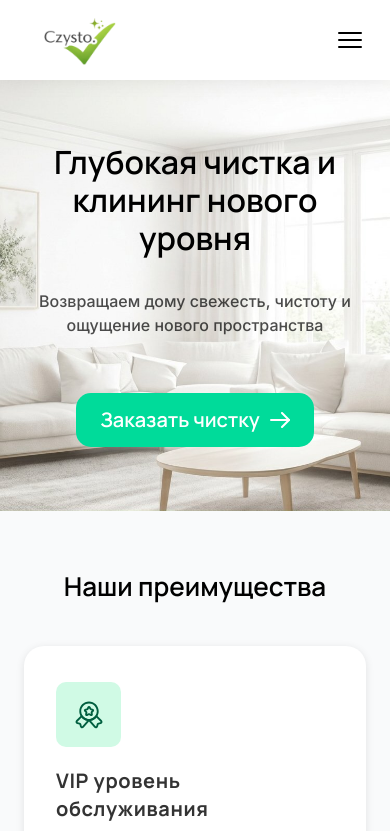
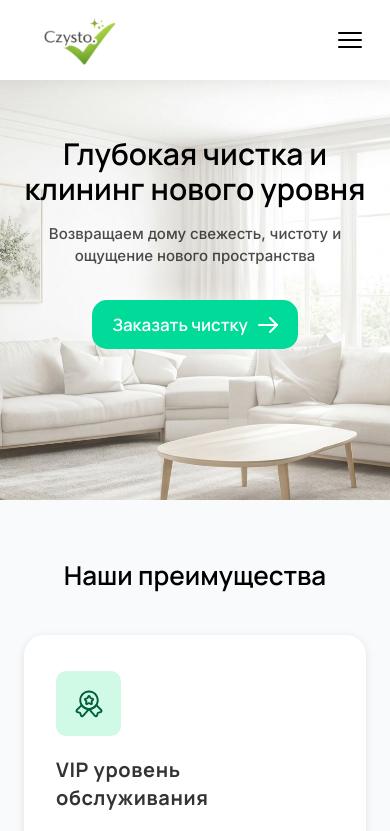
Before and after one commit to Atue3038/czysto-cleaner, a Next.js app: page / in a window 390 px wide. Shown: the top 831 px of the page. Built offline with nearby package versions, Linux system fonts and the light colour scheme.

Commit message:
Full edition

```diff
--- a/app/page.tsx
+++ b/app/page.tsx
@@ -8,7 +8,6 @@ import {
   Prices,
   Packages,
   Additional,
-  Equipment,
   Guarantees,
   CTA,
   Footer,
@@ -27,7 +26,6 @@ export default function Home() {
         <Packages />
         <Additional />
         <EquipmentShowcase />
-        <Equipment />
         <Guarantees />
         <CTA />
       </main>
--- a/components/EquipmentShowcase.tsx
+++ b/components/EquipmentShowcase.tsx
@@ -2,6 +2,9 @@
 import React, { useState, useRef } from "react";
 import { useLang } from "@/lib/LanguageContext";
 import { t } from "@/lib/translations";
+import { IconFlash, IconDrop, IconWind, IconShield2 } from "@/components/Icons";
+
+const EQUIP_ICONS = [IconFlash, IconDrop, IconWind, IconShield2];
 
 const EQUIPMENT = [
   {
@@ -461,6 +464,39 @@ export default function EquipmentShowcase() {
 
         </div>
 
+        {/* Компактные карточки оборудования */}
+        <div className="mt-16">
+          <div className="flex items-center gap-4 w-full mb-8">
+            <div className="flex-1 h-px bg-gradient-to-r from-transparent to-[#d0fae5]" />
+            <h3 className="font-manrope font-bold text-[20px] max-md:text-[17px] text-black/80 whitespace-nowrap">
+              {lang === "RU" ? "Наш арсенал" : lang === "PL" ? "Nasz arsenał" : "Our arsenal"}
+            </h3>
+            <div className="flex-1 h-px bg-gradient-to-l from-transparent to-[#d0fae5]" />
+          </div>
+          <div className="grid grid-cols-2 md:grid-cols-4 gap-4">
+            {t[lang].equipment.items.map((e, i) => {
+              const Icon = EQUIP_ICONS[i];
+              return (
+              <div key={i}
+                   className="bg-white rounded-[20px] p-5 flex flex-col gap-4 transition-shadow duration-200"
+                   style={{ boxShadow: "0px 2px 8px 0px rgba(0,0,0,0.08)" }}
+                   onMouseEnter={ev => (ev.currentTarget.style.boxShadow = "0px 6px 20px 0px rgba(0,0,0,0.14)")}
+                   onMouseLeave={ev => (ev.currentTarget.style.boxShadow = "0px 2px 8px 0px rgba(0,0,0,0.08)")}>
+                <div className="bg-[#d0fae5] rounded-[10px] w-[50px] h-[50px] flex items-center justify-center shrink-0">
+                  <Icon />
+                </div>
+                <p className="font-manrope font-bold text-[17px] text-black leading-tight">{e.name}</p>
+                <ul className="flex flex-col gap-1.5">
+                  {e.items.map((li, j) => (
+                    <li key={j} className="font-inter text-[13px] text-black/55 leading-snug">{li}</li>
+                  ))}
+                </ul>
+              </div>
+              );
+            })}
+          </div>
+        </div>
+
       </div>
     </section>
   );
--- a/components/Hero.tsx
+++ b/components/Hero.tsx
@@ -5,30 +5,39 @@ import { ASSETS } from "@/lib/assets";
 import { useLang } from "@/lib/LanguageContext";
 import { t } from "@/lib/translations";
 import { IconArrow } from "@/components/Icons";
+import { useEffect, useRef } from "react";
 
 export default function Hero() {
   const { lang } = useLang();
   const tr = t[lang].hero;
+  const contentRef = useRef<HTMLDivElement>(null);
+
+  useEffect(() => {
+    const el = contentRef.current;
+    if (!el) return;
+    const timer = setTimeout(() => el.classList.add("visible"), 100);
+    return () => clearTimeout(timer);
+  }, []);
 
   return (
-    <section className="relative mt-[104px] max-lg:mt-[80px] h-[559px] max-md:min-h-[380px] max-md:h-auto overflow-hidden bg-white">
+    <section className="relative mt-[104px] max-lg:mt-[80px] h-[559px] max-md:min-h-[420px] max-md:h-auto overflow-hidden bg-white">
       <div className="absolute inset-0">
         <Image src={ASSETS.heroBg} alt="" fill className="object-cover object-bottom" priority unoptimized />
       </div>
-      <div className="relative z-10 h-full flex items-center justify-center px-6 py-16">
-        <div className="flex flex-col items-center gap-14 max-w-[835px] text-center">
-          <div className="flex flex-col items-center gap-8">
-            <h1 className="font-manrope font-semibold text-[48px] max-md:text-[32px] leading-[1.18] text-black"
+      <div className="relative z-10 h-full flex items-center justify-center px-6 py-16 max-md:py-14">
+        <div ref={contentRef} className="fade-up flex flex-col items-center gap-10 max-md:gap-8 max-w-[835px] text-center">
+          <div className="flex flex-col items-center gap-5 max-md:gap-4">
+            <h1 className="font-manrope font-semibold text-[48px] max-md:text-[30px] leading-[1.18] text-black"
                 style={{ filter: "drop-shadow(0 0 16px rgba(255, 255, 255, 0.55))" }}>
               {tr.title}
             </h1>
-            <p className="font-inter font-medium text-[20px] max-md:text-[16px] text-black/70"
+            <p className="font-inter font-medium text-[20px] max-md:text-[15px] text-black/70 max-md:max-w-[300px]"
                style={{ filter: "drop-shadow(0 0 16px rgba(255, 255, 255, 0.55))" }}>
               {tr.subtitle}
             </p>
           </div>
           <Link href="#contacts"
-                className="inline-flex items-center gap-2.5 bg-[#00db9a] text-white font-manrope font-semibold text-[20px] px-6 py-3 rounded-[15px] hover:bg-[#00c48a] transition-colors"
+                className="inline-flex items-center gap-2.5 bg-[#00db9a] text-white font-manrope font-semibold text-[20px] max-md:text-[17px] px-6 py-3 max-md:px-5 max-md:py-3 rounded-[15px] hover:bg-[#00c48a] transition-colors"
                 style={{ boxShadow: "0px 0px 20px 0px rgba(255,255,255,0.55)" }}>
             {tr.button}
             <IconArrow />
--- a/components/Sections.tsx
+++ b/components/Sections.tsx
@@ -74,8 +74,10 @@ export function Prices() {
       <div className={SEC}>
         <SecTitle>{tr.title}</SecTitle>
         <div className="flex flex-wrap gap-12 justify-center max-md:flex-col max-md:items-center">
-          <div className="bg-white border border-[rgba(203,203,203,0.7)] rounded-[25px] px-10 py-12 w-[496px] max-md:w-full flex flex-col gap-6"
-               style={{ boxShadow: "0px 0px 16px 0px rgba(0,0,0,0.05)" }}>
+          <div className="bg-white border border-[rgba(203,203,203,0.7)] rounded-[25px] px-10 py-12 w-[496px] max-md:w-full flex flex-col gap-6 transition-shadow duration-200"
+               style={{ boxShadow: "0px 0px 16px 0px rgba(0,0,0,0.05)" }}
+               onMouseEnter={e => (e.currentTarget.style.boxShadow = "0px 6px 20px 0px rgba(0,0,0,0.12)")}
+               onMouseLeave={e => (e.currentTarget.style.boxShadow = "0px 0px 16px 0px rgba(0,0,0,0.05)")}>
             <p className="font-manrope font-bold text-[22px] text-black tracking-[0.66px]">{tr.sofas}</p>
             <div className="flex items-center justify-between">
               <div>
@@ -93,8 +95,10 @@ export function Prices() {
               <p className="font-manrope font-medium text-[24px] text-[#189966] tracking-[0.72px]">700 zl</p>
             </div>
           </div>
-          <div className="bg-white border border-[rgba(203,203,203,0.7)] rounded-[25px] px-10 py-12 w-[496px] max-md:w-full flex flex-col gap-6"
-               style={{ boxShadow: "0px 0px 16px 0px rgba(0,0,0,0.05)" }}>
+          <div className="bg-white border border-[rgba(203,203,203,0.7)] rounded-[25px] px-10 py-12 w-[496px] max-md:w-full flex flex-col gap-6 transition-shadow duration-200"
+               style={{ boxShadow: "0px 0px 16px 0px rgba(0,0,0,0.05)" }}
+               onMouseEnter={e => (e.currentTarget.style.boxShadow = "0px 6px 20px 0px rgba(0,0,0,0.12)")}
+               onMouseLeave={e => (e.currentTarget.style.boxShadow = "0px 0px 16px 0px rgba(0,0,0,0.05)")}>
             <p className="font-manrope font-bold text-[22px] text-black tracking-[0.66px]">{tr.mattresses}</p>
             <div className="flex items-center justify-between">
               <p className="font-inter font-medium text-[16px] text-black tracking-[0.48px]">{tr.single}</p>
@@ -170,7 +174,7 @@ export function Additional() {
                  className="bg-[#eef9ff] border border-[#abe1ff] rounded-[25px] px-10 pt-10 pb-10 w-[464px] max-md:w-full flex gap-5 items-start transition-shadow duration-200"
                  onMouseEnter={e => (e.currentTarget.style.boxShadow = "0px 6px 20px 0px rgba(0,0,0,0.12)")}
                  onMouseLeave={e => (e.currentTarget.style.boxShadow = "none")}>
-              <div className="bg-[#00b8db] rounded-[22.5px] w-[50px] h-[50px] shrink-0 flex items-center justify-center">
+              <div className="bg-[#00b8db] rounded-full w-[50px] h-[50px] shrink-0 flex items-center justify-center">
                 <Icon />
               </div>
               <div className="flex flex-col gap-5 flex-1 pt-1">
```
